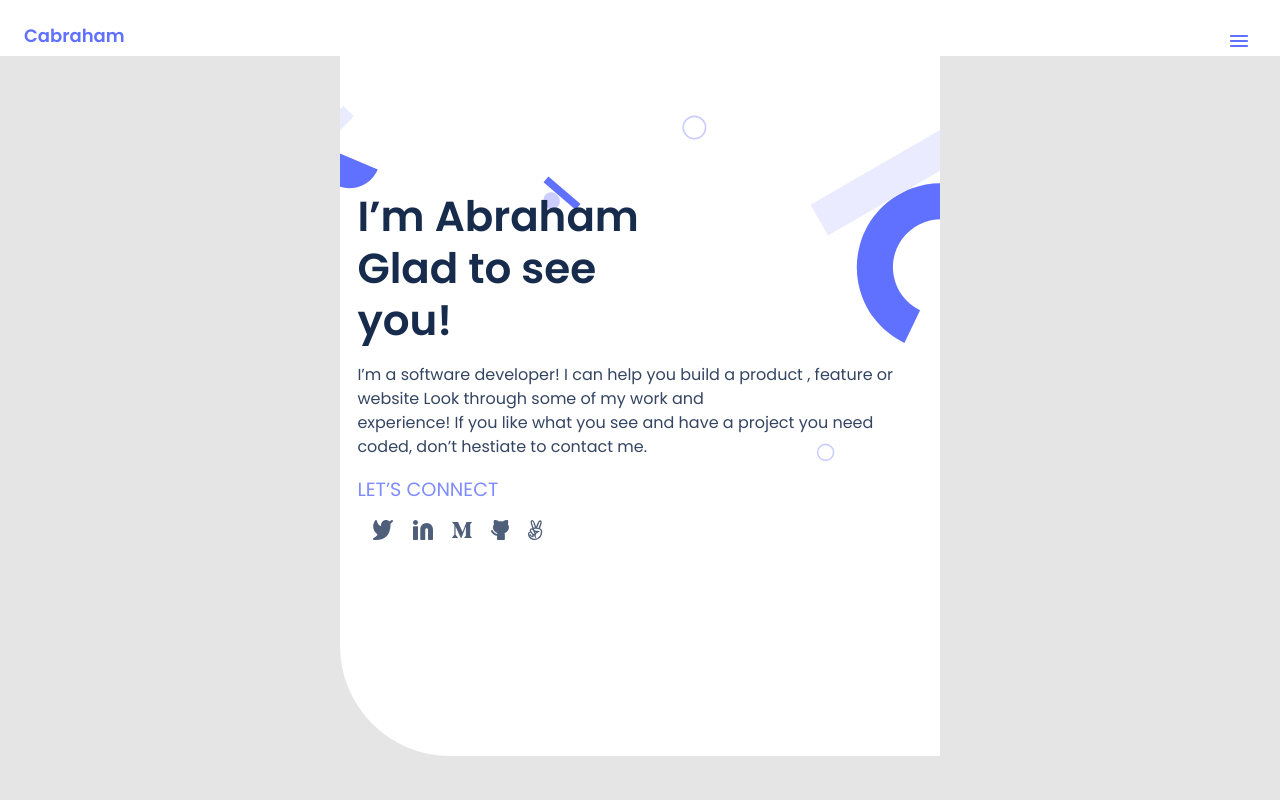
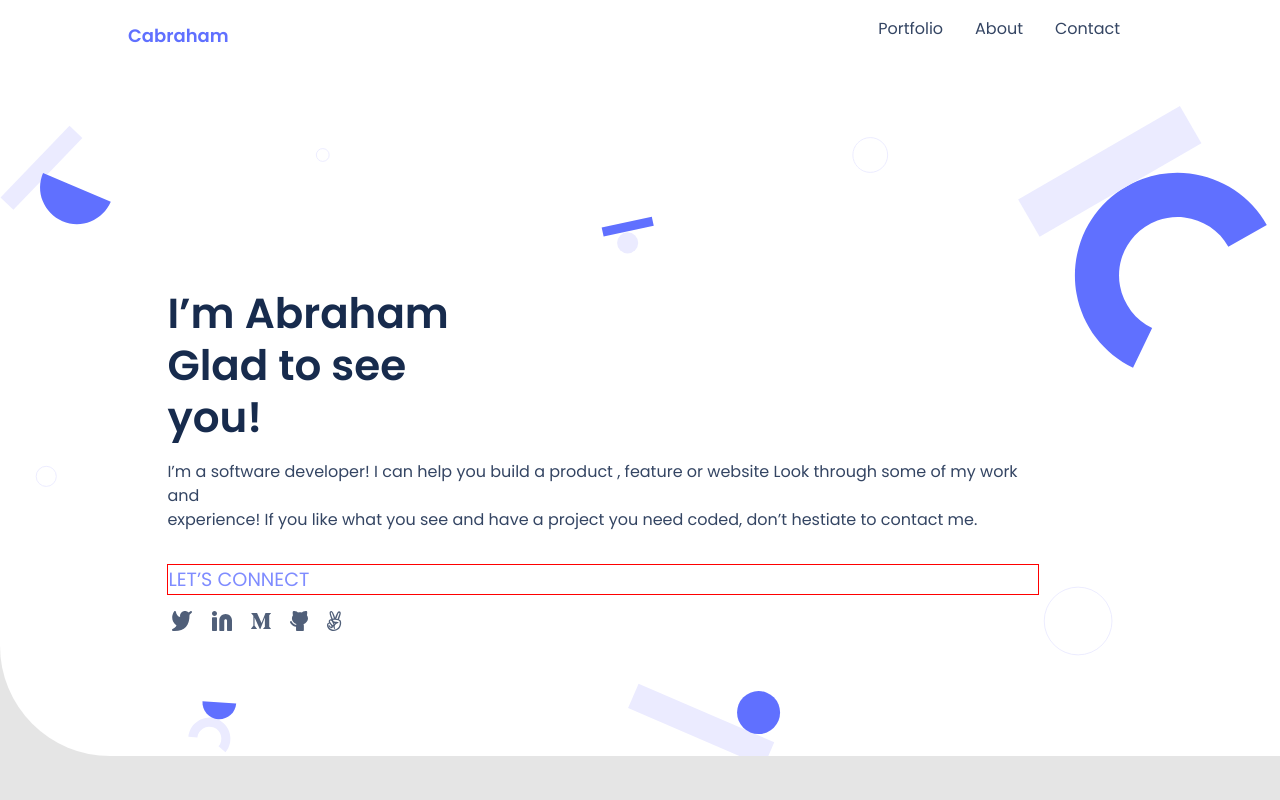
Before and after one commit to Cabraham1/Mobile-First-Portfolio, a website: page index.html in a window 1280 px wide. Shown: the top 800 px of the page. Drawn offline with Linux system fonts and the light colour scheme.

Commit message:
Add navBar section

```diff
--- a/index.html
+++ b/index.html
@@ -18,6 +18,17 @@
 
       <a href="#" id="nameLogo">Cabraham</a>
       <a href="#" class="imgLogo"><img class="imgLogo" src="./assets/icons/Union.svg" alt="line-menu"></a>
+      <ul class="nav-list">
+        <li>
+          <a href="#portfolio" class="menu-bar" id="portfolio-link">Portfolio</a>
+        </li>
+        <li>
+          <a href="#about" class="menu-bar" id="about-link">About</a>
+        </li>
+        <li>
+          <a href="#contact" class="menu-bar" id="contact-link">Contact</a>
+        </li>
+      </ul>
     </nav>
 
     <!-- intro section  -->
@@ -28,8 +39,10 @@
         <h1 class="primary-text">I’m Abraham <br>Glad to see <br>you!</h1>
         <!-- dividerText -->
         <div class="dividerText"></div>
-        <p class="secondary-text">I’m a software developer! I can help you build a product , feature or website Look
-          through some of my work and <br>experience! If you like what you see and have a project you need coded,
+        <p class="secondary-text">I’m a software developer! I can help you build a product , feature or website
+          Look
+          through some of my work and <br>experience! If you like what you see and have a project you need
+          coded,
           don’t
           hestiate
           to contact me.</p>
@@ -363,8 +376,7 @@
 
               <li>
 
-                <input type="text" for="name" name="name" maxlength="30" placeholder="Please your name"
-                  required>
+                <input type="text" for="name" name="name" maxlength="30" placeholder="Please your name" required>
 
               </li>
 
--- a/style.css
+++ b/style.css
@@ -37,10 +37,12 @@ main {
   align-items: center;
   height: 3.5rem;
   width: 100%;
-
-  /* position: sticky; */
   top: 1rem;
   background-color: #ffff;
+}
+
+.nav-list {
+  display: none;
 }
 
 #nameLogo {
@@ -437,3 +439,59 @@ textarea {
   font-size: 17px;
   line-height: 24px;
 }
+
+/* Desktop site media querry starts here */
+@media only screen and (min-width: 992px) {
+
+  #nameLogo {
+    margin-left: 8rem;
+
+  }
+
+  .imgLogo {
+    display: none;
+  }
+
+  .nav-list {
+    display: flex;
+    gap: 2rem;
+    margin-right: 10rem;
+  }
+
+  .menu-bar {
+    color: #344563;
+  }
+
+  .intro {
+    width: 100%;
+  }
+
+  .intro {
+    margin: 0 auto;
+    max-width: 100%;
+    padding: 1.45rem 1.0875rem;
+    background: url('./assets/background-img/Header\ bg.svg') 0 50px no-repeat;
+    background-size: 100% auto;
+    border-bottom-left-radius: 110px;
+    min-height: 700px;
+    background-color: white;
+  }
+
+  .text-container {
+    margin-top: 209px;
+    margin-left: 150px;
+    width: 70%;
+  }
+
+  .link-container {
+    border: 1px solid red;
+    margin-left: 150px;
+    margin-top: 1rem;
+    width: 70%;
+  }
+
+  .social-container {
+    margin-left: 139px;
+    width: 70%;
+  }
+}
```
Also changed, not shown: assets/background-img/Header bg.svg (added), assets/background-img/Header bg@2x.png (added).
